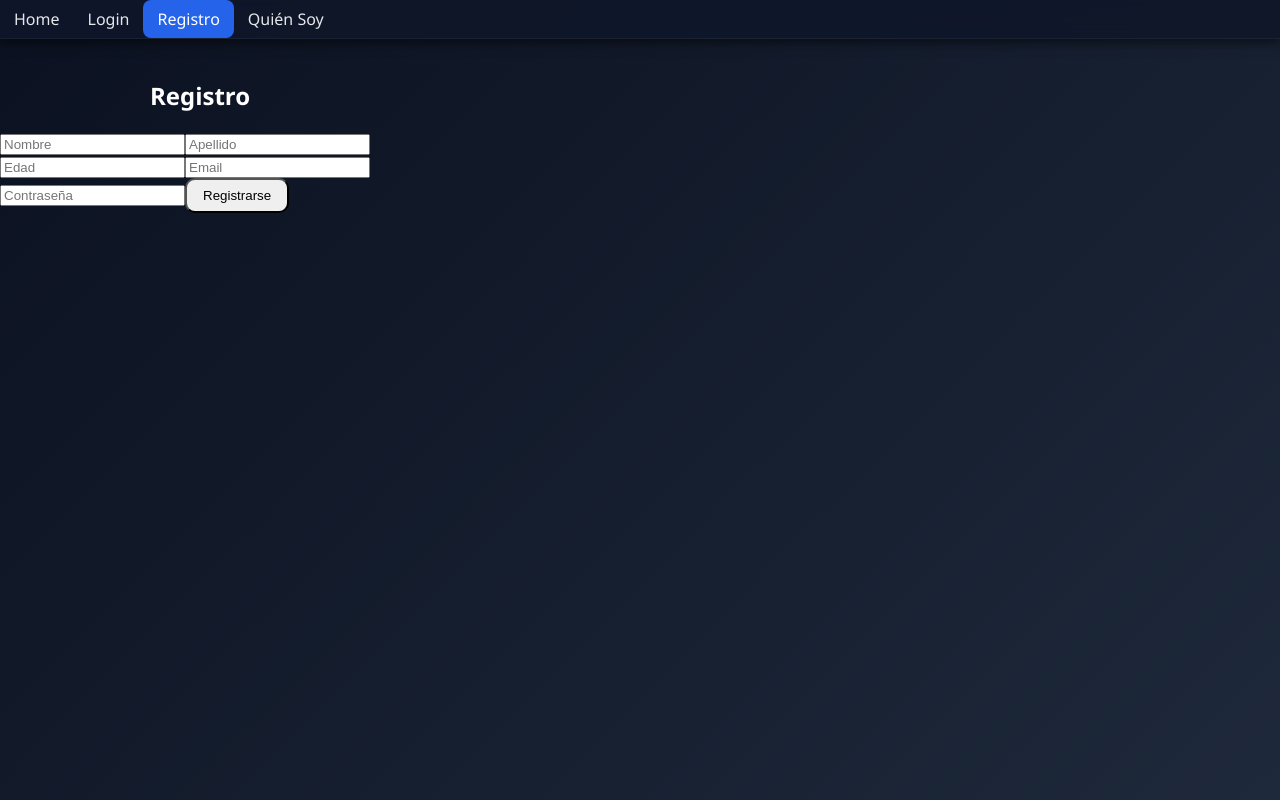
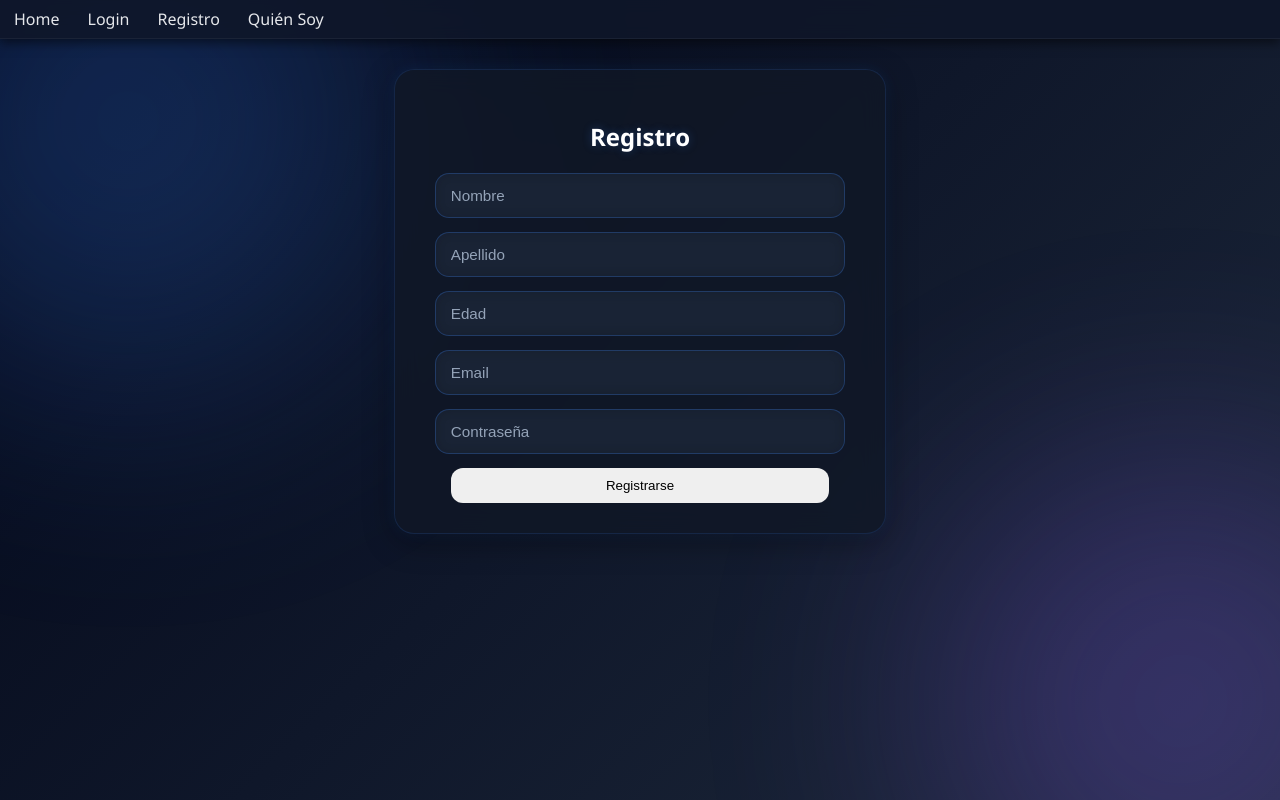
Before and after one commit to giulianolol/TP-1-Sohrobigarat---Programacion-IV, an Angular app: page /registro in a window 1280 px wide. Built offline with nearby package versions, Linux system fonts and the light colour scheme.

Commit message:
Add: Guards

```diff
--- /dev/null
+++ b/src/app/guards/auth-guard.ts
@@ -0,0 +1,20 @@
+import { inject } from '@angular/core';
+import { CanActivateFn, Router } from '@angular/router';
+import { AuthService } from '../services/auth';
+
+export const authGuard: CanActivateFn = () => {
+
+  console.log('AUTH GUARD EJECUTADO');
+
+  const router = inject(Router);
+  const auth = inject(AuthService);
+
+  let user: any;
+
+  auth.user$.subscribe(u => user = u).unsubscribe();
+
+  if (user) return true;
+
+  router.navigate(['/login']);
+  return false;
+};
--- /dev/null
+++ b/src/app/guards/guest-guard.ts
@@ -0,0 +1,19 @@
+import { inject } from '@angular/core';
+import { CanActivateFn, Router } from '@angular/router';
+import { AuthService } from '../services/auth';
+
+export const guestGuard: CanActivateFn = () => {
+
+  console.log('GUEST GUARD EJECUTADO');
+  const router = inject(Router);
+  const auth = inject(AuthService);
+
+  let user: any;
+
+  auth.user$.subscribe(u => user = u).unsubscribe();
+
+  if (!user) return true;
+
+  router.navigate(['/menu']);
+  return false;
+};
--- a/src/app/pages/home/home.html
+++ b/src/app/pages/home/home.html
@@ -1,17 +1,27 @@
 <div class="container text-center mt-5">
+
   <h1>🎮 Sala de Juegos</h1>
-  <p>Bienvenido a la plataforma</p>
+  <p>Inicia sesión para comenzar a jugar :)</p>
 
-  <ng-container *ngIf="user$ | async as user">
+  <!-- LOGUEADO -->
+  <ng-container *ngIf="user$ | async as user; else noLogueado">
+
     <h3>
       Bienvenido
       {{ $any(user).user_metadata?.nombre }}
       {{ $any(user).user_metadata?.apellido }}
     </h3>
-    <button (click)="logout()" class="btn btn-danger m-2">Cerrar sesión</button>
+
+    <button (click)="logout()" class="btn btn-danger m-2">
+      Cerrar sesión
+    </button>
+
   </ng-container>
 
+  <!-- NO LOGUEADO -->
   <ng-template #noLogueado>
-    <!-- A lo mejor saco esto, revisar -->
+    <h4>Bienvenido invitado</h4>
+    <p>Por favor inicia sesión o regístrate para jugar</p>
   </ng-template>
+
 </div>
--- a/src/app/pages/home/home.ts
+++ b/src/app/pages/home/home.ts
@@ -16,6 +16,8 @@ export class Home {
 
   constructor(private auth: AuthService) {
     this.user$ = this.auth.user$;
+    console.log('Router test component loaded22222');
+
   }
 
   logout() {
--- a/src/app/pages/login/login.ts
+++ b/src/app/pages/login/login.ts
@@ -21,7 +21,8 @@ constructor(
   private auth: AuthService,
   private router: Router,
   private cdr: ChangeDetectorRef
-) {}
+
+) {    console.log('Router test component loaded11111');}
 
   async login() {
   this.error = '';
--- a/src/app/pages/quien-soy/quien-soy.ts
+++ b/src/app/pages/quien-soy/quien-soy.ts
@@ -15,6 +15,7 @@ export class QuienSoy {
 
   constructor(private githubService: GithubService) {
     this.user$ = this.githubService.getUser('giulianolol');
+        console.log('Router test component loaded33333');
   }
 
 }
--- a/src/app/pages/registro/registro.html
+++ b/src/app/pages/registro/registro.html
@@ -1,13 +1,14 @@
-<div class="container mt-5" style="max-width: 400px;">
+<div class="container">
+  <div class="card-register">
 
-  <h2 class="mb-3">Registro</h2>
+    <h2 class="mb-4">Registro</h2>
 
-  <input [(ngModel)]="nombre" placeholder="Nombre" class="form-control mb-2">
-  <input [(ngModel)]="apellido" placeholder="Apellido" class="form-control mb-2">
-  <input [(ngModel)]="edad" type="number" placeholder="Edad" class="form-control mb-2">
+    <input [(ngModel)]="nombre" placeholder="Nombre">
+    <input [(ngModel)]="apellido" placeholder="Apellido">
+    <input [(ngModel)]="edad" type="number" placeholder="Edad">
 
-  <input [(ngModel)]="email" placeholder="Email" class="form-control mb-2">
-  <input [(ngModel)]="password" type="password" placeholder="Contraseña" class="form-control mb-2">
+    <input [(ngModel)]="email" placeholder="Email">
+    <input [(ngModel)]="password" type="password" placeholder="Contraseña">
 
     <button
       (click)="register()"
@@ -18,7 +19,8 @@
 
     </button>
 
-  <p *ngIf="error" class="text-danger mt-2">{{ error }}</p>
-  <p *ngIf="success" class="text-success mt-2">{{ success }}</p>
+    <p *ngIf="error" class="text-danger mt-3">{{ error }}</p>
+    <p *ngIf="success" class="text-success mt-3">{{ success }}</p>
 
   </div>
+</div>
--- a/src/app/services/auth.ts
+++ b/src/app/services/auth.ts
@@ -5,7 +5,7 @@ import { createClient } from '@supabase/supabase-js';
 const supabaseUrl = 'https://xvtzkirfamysiyyqbxpz.supabase.co';
 const supabaseKey = 'sb_publishable_3TZqZ8afrA62XntyBpm9HQ_B6kd_eRc';
 
-const supabase = createClient(supabaseUrl, supabaseKey);
+export const supabase = createClient(supabaseUrl, supabaseKey);
 
 @Injectable({
   providedIn: 'root',
--- a/src/app/shared/navbar/navbar.html
+++ b/src/app/shared/navbar/navbar.html
@@ -2,36 +2,31 @@
 
   <div class="ms-auto">
 
-    <a
-      routerLink="/"
-      routerLinkActive="active-link"
-      [routerLinkActiveOptions]="{ exact: true }"
-      class="nav-btn me-2">
+    <a routerLink="/" class="nav-btn me-2">
       Home
     </a>
 
     <ng-container *ngIf="!(user$ | async)">
-
-      <a
-        routerLink="/login"
-        routerLinkActive="active-link"
-        class="nav-btn me-2">
+      <a routerLink="/login" class="nav-btn me-2">
         Login
       </a>
 
-      <a
-        routerLink="/registro"
-        routerLinkActive="active-link"
-        class="nav-btn me-2">
+      <a routerLink="/registro" class="nav-btn me-2">
         Registro
       </a>
-
     </ng-container>
 
-    <a
-      routerLink="/quien-soy"
-      routerLinkActive="active-link"
-      class="nav-btn">
+    <ng-container *ngIf="user$ | async">
+      <a routerLink="/menu" class="nav-btn me-2">
+        Menú
+      </a>
+
+      <a (click)="logout()" class="nav-btn me-2" style="cursor:pointer;">
+        Logout
+      </a>
+    </ng-container>
+
+    <a routerLink="/quien-soy" class="nav-btn">
       Quién Soy
     </a>
 
--- a/src/app/shared/navbar/navbar.ts
+++ b/src/app/shared/navbar/navbar.ts
@@ -1,20 +1,28 @@
 import { Component } from '@angular/core';
 import { CommonModule } from '@angular/common';
-import { RouterLink, RouterLinkActive } from '@angular/router';
+import { RouterModule, Router } from '@angular/router';
 import { AuthService } from '../../services/auth';
 
 @Component({
   selector: 'app-navbar',
   standalone: true,
-  imports: [CommonModule, RouterLink, RouterLinkActive],
+  imports: [CommonModule, RouterModule],
   templateUrl: './navbar.html',
   styleUrls: ['./navbar.css']
 })
 export class NavbarComponent {
 
-  user$: any;
+  user$;
 
-  constructor(private auth: AuthService) {
+  constructor(
+    private auth: AuthService,
+    private router: Router
+  ) {
     this.user$ = this.auth.user$;
   }
+
+  logout() {
+    this.auth.logout();
+    this.router.navigate(['/login']);
+  }
 }
--- a/src/styles.css
+++ b/src/styles.css
@@ -1,11 +1,50 @@
 body {
-  background: linear-gradient(135deg, #0b1120, #1e293b);
+  background: linear-gradient(135deg, #020617, #0f172a, #1e293b);
   color: #f8fafc;
   font-family: 'Segoe UI', sans-serif;
   min-height: 100vh;
   margin: 0;
+  overflow-x: hidden;
+  position: relative;
 }
 
+/* Fondo neon animado */
+body::before,
+body::after {
+  content: '';
+  position: fixed;
+  width: 500px;
+  height: 500px;
+  border-radius: 50%;
+  filter: blur(120px);
+  z-index: -1;
+  opacity: 0.25;
+  animation: floatGlow 12s infinite ease-in-out alternate;
+}
+
+body::before {
+  background: #3b82f6;
+  top: -150px;
+  left: -150px;
+}
+
+body::after {
+  background: #8b5cf6;
+  bottom: -150px;
+  right: -150px;
+  animation-delay: 4s;
+}
+
+@keyframes floatGlow {
+  0% {
+    transform: translate(0, 0) scale(1);
+  }
+  100% {
+    transform: translate(80px, 60px) scale(1.2);
+  }
+}
+
+/* NAVBAR */
 .navbar {
   background: rgba(15, 23, 42, 0.9) !important;
   backdrop-filter: blur(8px);
@@ -15,47 +54,134 @@ body {
   z-index: 1000;
 }
 
+/* CONTENEDOR */
 .container {
-  margin-top: 40px !important;
-  margin-bottom: 40px;
+  margin-top: 30px !important;
+  margin-bottom: 30px;
+  display: flex;
+  justify-content: center;
+  align-items: center;
+  flex-direction: column;
 }
 
+/* CARDS */
 .card-profile,
-.card-game {
-  background: rgba(17, 24, 39, 0.85);
-  border: 1px solid rgba(255,255,255,0.06);
+.card-game,
+.card-register {
+  background: rgba(17, 24, 39, 0.82);
+  border: 1px solid rgba(59, 130, 246, 0.15);
   border-radius: 20px;
-  box-shadow: 0 8px 30px rgba(0,0,0,0.35);
-  backdrop-filter: blur(10px);
+  box-shadow:
+    0 8px 30px rgba(0,0,0,0.35),
+    0 0 15px rgba(59,130,246,0.12);
+  backdrop-filter: blur(12px);
   transition: transform 0.25s ease, box-shadow 0.25s ease;
   padding: 25px;
+  animation: fadeUp 0.8s ease;
 }
 
 .card-profile:hover,
-.card-game:hover {
-  transform: translateY(-4px);
-  box-shadow: 0 12px 35px rgba(0,0,0,0.45);
+.card-game:hover,
+.card-register:hover {
+  transform: translateY(-6px);
+  box-shadow:
+    0 12px 35px rgba(0,0,0,0.45),
+    0 0 25px rgba(59,130,246,0.25);
 }
 
+@keyframes fadeUp {
+  from {
+    opacity: 0;
+    transform: translateY(25px);
+  }
+  to {
+    opacity: 1;
+    transform: translateY(0);
+  }
+}
+
+/* CARD PERFIL */
 .card-profile {
   max-width: 360px;
   width: 100%;
-  margin: 0 auto;
+  text-align: center;
 }
 
+/* CARD JUEGO */
 .card-game {
   max-width: 700px;
-  margin: 0 auto;
+  width: 100%;
+  text-align: center;
 }
 
+/* CARD REGISTRO */
+.card-register {
+  width: 100%;
+  max-width: 430px;
+  margin: 0 auto;
+  padding: 30px;
+  text-align: center;
+}
+
+/* INPUTS */
+input,
+textarea,
+select {
+  width: 88%;
+  display: block;
+  margin: 0 auto 14px auto;
+  background: rgba(30, 41, 59, 0.75);
+  border: 1px solid rgba(59, 130, 246, 0.25);
+  border-radius: 14px;
+  padding: 13px 15px;
+  color: white;
+  font-size: 0.95rem;
+  outline: none;
+  transition: all 0.25s ease;
+  backdrop-filter: blur(8px);
+  box-shadow: inset 0 0 10px rgba(0,0,0,0.15);
+}
+
+input::placeholder,
+textarea::placeholder {
+  color: #94a3b8;
+}
+
+input:focus,
+textarea:focus,
+select:focus {
+  border-color: #3b82f6;
+  box-shadow:
+    0 0 0 3px rgba(59,130,246,0.15),
+    0 0 20px rgba(59,130,246,0.2);
+  transform: translateY(-2px);
+}
+
+/* LABELS */
+label {
+  display: block;
+  margin-bottom: 8px;
+  color: #cbd5e1;
+  font-weight: 500;
+  text-align: left;
+}
+
+/* AVATAR */
 .avatar {
   width: 130px;
   height: 130px;
   border-radius: 50%;
   border: 3px solid #3b82f6;
   object-fit: cover;
+  box-shadow: 0 0 25px rgba(59,130,246,0.35);
+  transition: transform 0.3s ease;
 }
 
+.avatar:hover {
+  transform: scale(1.05);
+}
+
+/* TEXTOS */
 .bio {
   color: #cbd5e1;
   font-size: 0.95rem;
@@ -70,18 +196,29 @@ h1, h2, h3 {
   font-weight: 600;
   color: white;
   text-align: center;
+  text-shadow: 0 0 10px rgba(59,130,246,0.25);
 }
 
+/* BOTONES */
 .btn {
-  border-radius: 10px;
-  padding: 8px 16px;
-  transition: all 0.2s ease;
+  border-radius: 12px;
+  padding: 10px 18px;
+  transition: all 0.25s ease;
+  border: none;
 }
 
 .btn:hover {
   transform: translateY(-2px);
+  box-shadow: 0 0 15px rgba(59,130,246,0.35);
 }
 
+.btn.w-100 {
+  width: 88% !important;
+  margin: 10px auto 0 auto;
+  display: block;
+}
+
+/* NAV BUTTONS */
 .nav-btn {
   color: white;
   text-decoration: none;
```
Also changed, not shown: src/app/app.routes.ts (+29 -4 lines), 2 other files (tests, documents, lock files or other folders). Lines whose indentation alone changed are shown as unchanged.
